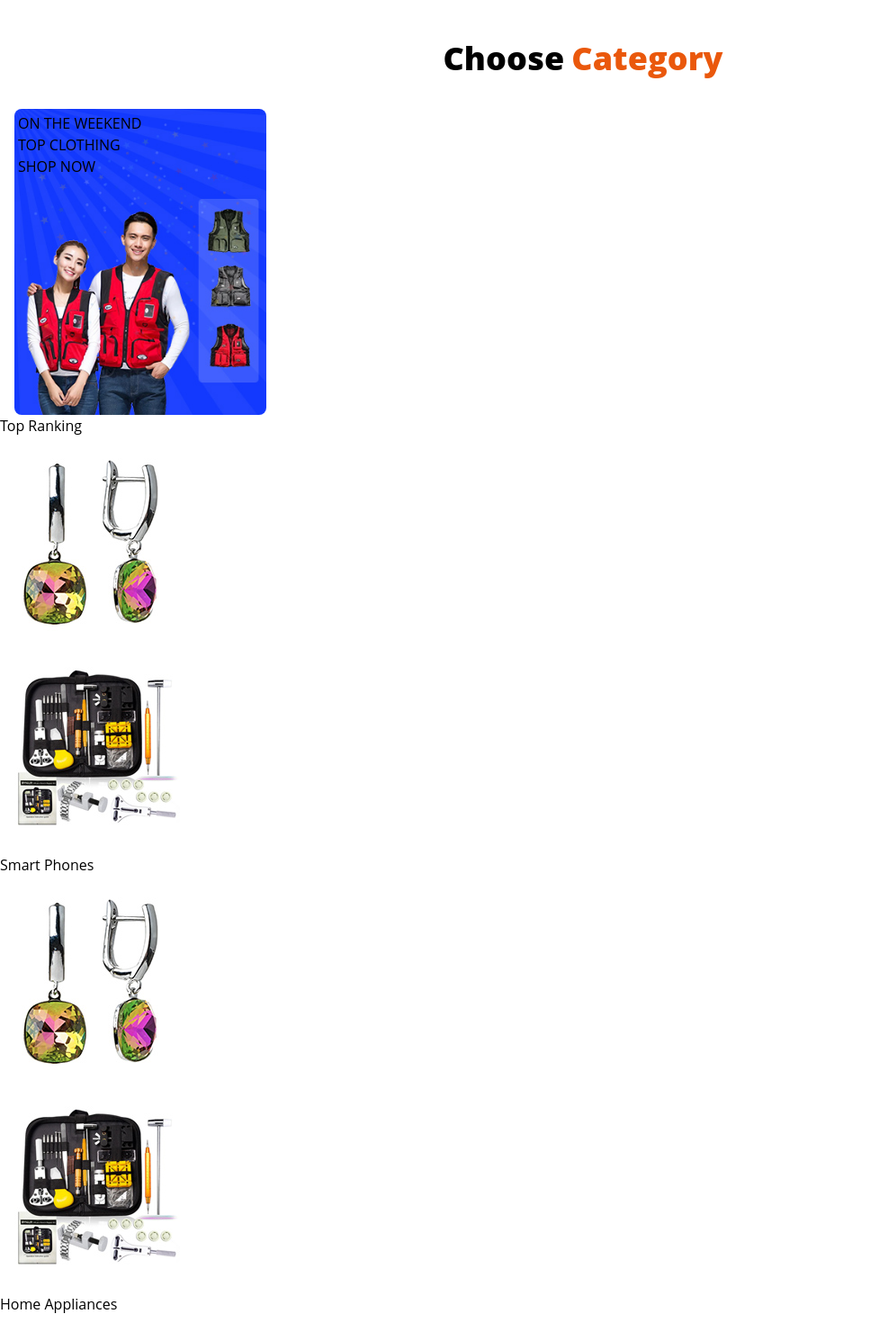
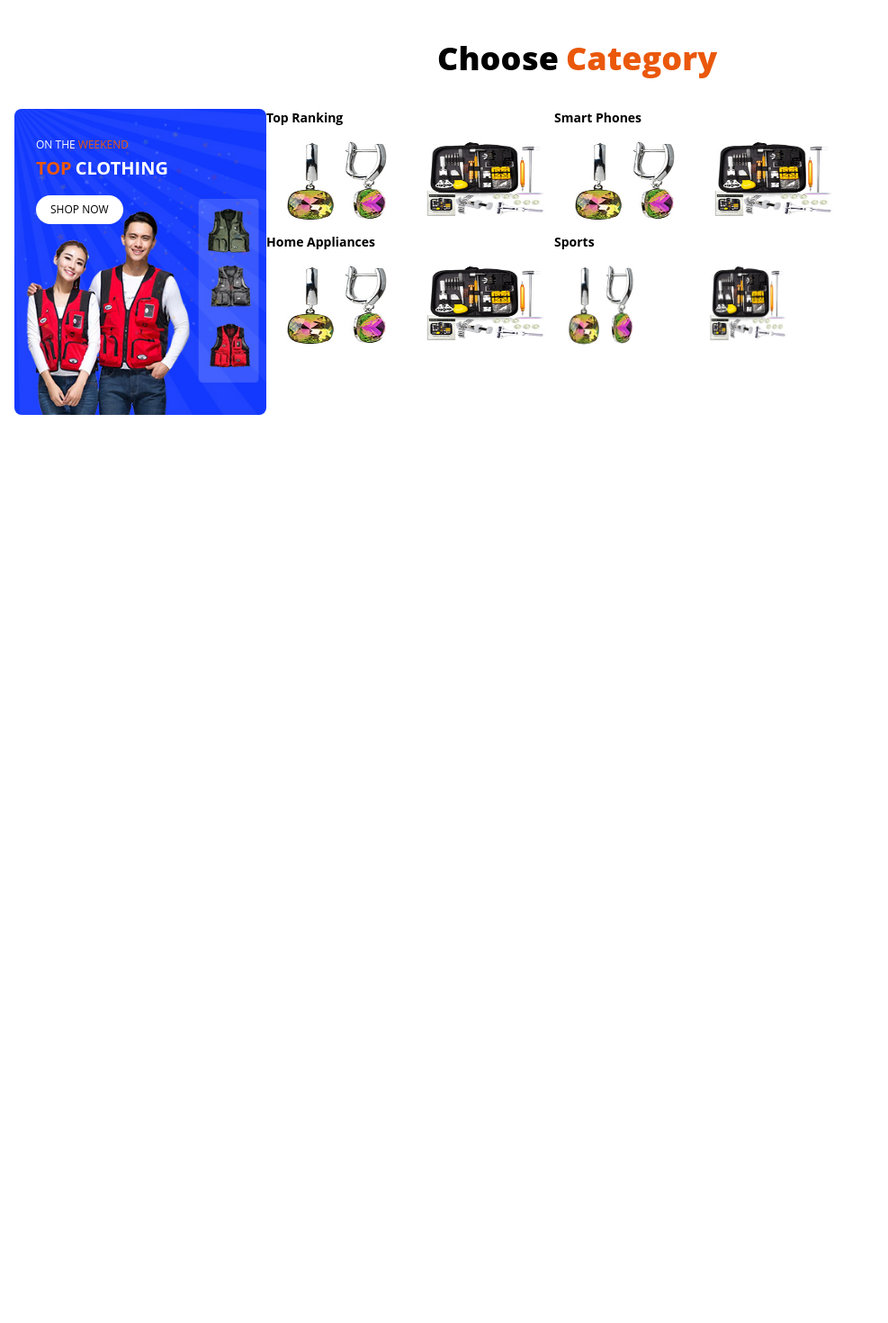
Before and after one commit to YasminMahad/multivendor, a React (Vite) app: page / in a window 1280 px wide. Shown: the part 2100-3570 px from the top of the page at 90% size, without its empty margins (0-987 px from the left). After the commit the page ends 2561 px from the top, so only its background shows below. Built offline with nearby package versions, Linux system fonts and the light colour scheme.

Commit message:
Choose Categories Update

```diff
--- a/src/components/Categories.jsx
+++ b/src/components/Categories.jsx
@@ -1,100 +1,118 @@
-import React from 'react'
+import React from "react";
 
 const Categories = () => {
   return (
     <div className="w-screen">
-        <div className="w-full  justify-center items-center p-2 m-2 mt-20">
+      <div className="w-[99%] p-2 m-2 mt-20 flex">
         <div className="w-full flex items-center justify-center mt-20 mb-5 text-center">
-            <p className="flex justify-center items-center text-4xl font-extrabold text-center">Choose
-            <span className="text-orange-600 ml-2"> Category</span></p>
+          <p className="flex justify-center items-center text-4xl font-extrabold text-center">
+            Choose
+            <span className="text-orange-600 ml-2"> Category</span>
+          </p>
         </div>
       </div>
+      <div className="flex">
         <div>
           <div className="w-[280px] flex relative justify-center items-center ml-4">
-
-                <img src="./src/assets/category1.jpg" className="object-cover flex rounded-lg"/>
-                   <div className="absolute top-1 left-1">
-                    <p>ON THE WEEKEND</p>
-                    <p>TOP CLOTHING</p>
-                    <button type="button">
+            <img
+              src="./src/assets/category1.jpg"
+              className="object-cover flex rounded-lg"
+            />
+            <div className="absolute top-1 left-1 m-2 p-3 items-center justify-center">
+              <p className="text-xs text-white pt-2">
+                ON THE <span className="text-orange-600">WEEKEND</span>
+              </p>
+              <p className="text-xl mt-1 font-bold text-orange-600">
+                TOP
+                <span className="text-white ml-1">CLOTHING</span>
+              </p>
+              <button
+                type="button"
+                className="rounded-full px-4 bg-white mt-4 py-2 text-xs items-center justify-center"
+              >
                 SHOP NOW
               </button>
             </div>
           </div>
+        </div>
 
-        </div>
-        <div>
-            <div>
-                <div>
+        {/*---------------------------------------------------------------------*/}
+        {/*---------------------------------------------------------------------*/}
+        <div className="w-[50%] flex-row">
+          <div className="w-[100%] flex">
+            <div className="w-[50%]">
+              <div className="w-full">
+                <div className="w-full font-bold text-sm">
                   <p>Top Ranking</p>
                 </div>
-                <div>
-                    <div >
-                        <img src="./src/assets/img9.jpg"/>
+                <div className="w-full flex">
+                  <div className="flex w-[200px] h-[110px] rounded-xl m-1">
+                    <img src="./src/assets/img9.jpg" className="w-full h-full" />
                   </div>
-                    <div>
-                        <img src="./src/assets/img8.jpg"/>
+                  <div className="flex w-[200px] h-[110px] rounded-xl m-1">
+                    <img src="./src/assets/img8.jpg" className="w-full h-full" />
+                  </div>
                 </div>
               </div>
             </div>
 
-        </div>
-
-        <div>
-            <div>
-                <div>
+            <div className="w-[50%]">
+              <div className="w-full">
+                <div className="w-full font-bold text-sm">
                   <p>Smart Phones</p>
                 </div>
-                <div>
-                    <div>
-                        <img src="./src/assets/img9.jpg"/>
+                <div className="w-full flex">
+                  <div className="flex w-[200px] h-[110px] rounded-xl m-1">
+                    <img src="./src/assets/img9.jpg" className="w-full h-full"/>
                   </div>
-                    <div>
-                        <img src="./src/assets/img8.jpg"/>
+                  <div className="flex w-[200px] h-[110px] rounded-xl m-1">
+                    <img src="./src/assets/img8.jpg" className="w-full h-full"/>
                   </div>
                 </div>
-
-        </div>
-    </div>
-
-        <div>
-
-            <div>
-                <div>
-                    <p>Home Appliances</p>
-                </div>
-                <div>
-                    <div>
-                        <img src="./src/assets/img9.jpg"/>
-                    </div>
-                    <div>
-                        <img src="./src/assets/img8.jpg"/>
-                    </div>
-            </div>
-
-        </div>
-        </div>
-
-        <div>
-            <div>
-                <div>
-                    <p>Sports</p>
-                </div>
-                <div>
-                    <div>
-                        <img src="./src/assets/img9.jpg"/>
-                    </div>
-                    <div>
-                        <img src="./src/assets/img8.jpg"/>
               </div>
             </div>
           </div>
 
+          {/*---------------------------------------------------------------------*/}
+          {/*---------------------------------------------------------------------*/}
+
+          <div className="w-[100%] flex">
+            <div className="w-[50%]">
+              <div className="w-full">
+                <div className="w-full font-bold text-sm">
+                  <p>Home Appliances</p>
+                </div>
+                <div className="flex">
+                  <div className="flex w-[200px] h-[110px] rounded-xl m-1">
+                    <img src="./src/assets/img9.jpg" className="w-full h-full"/>
+                  </div>
+                  <div className="flex w-[200px] h-[110px] rounded-xl m-1">
+                    <img src="./src/assets/img8.jpg" className="w-full h-full"/>
+                  </div>
+                </div>
               </div>
             </div>
 
+            <div className="w-[50%]">
+              <div className="w-full">
+                <div className="w-full font-bold text-sm">
+                  <p>Sports</p>
+                </div>
+                <div className="flex">
+                  <div className="flex w-[200px] h-[110px] rounded-xl m-1">
+                    <img src="./src/assets/img9.jpg" />
+                  </div>
+                  <div className="flex w-[200px] h-[110px] rounded-xl m-1">
+                    <img src="./src/assets/img8.jpg" />
+                  </div>
+                </div>
+              </div>
+            </div>
+          </div>
+        </div>
+      </div>
+    </div>
+  );
+};
 
-  )
-}
-
-export default Categories
+export default Categories;
```
Lines whose indentation alone changed are shown as unchanged.
